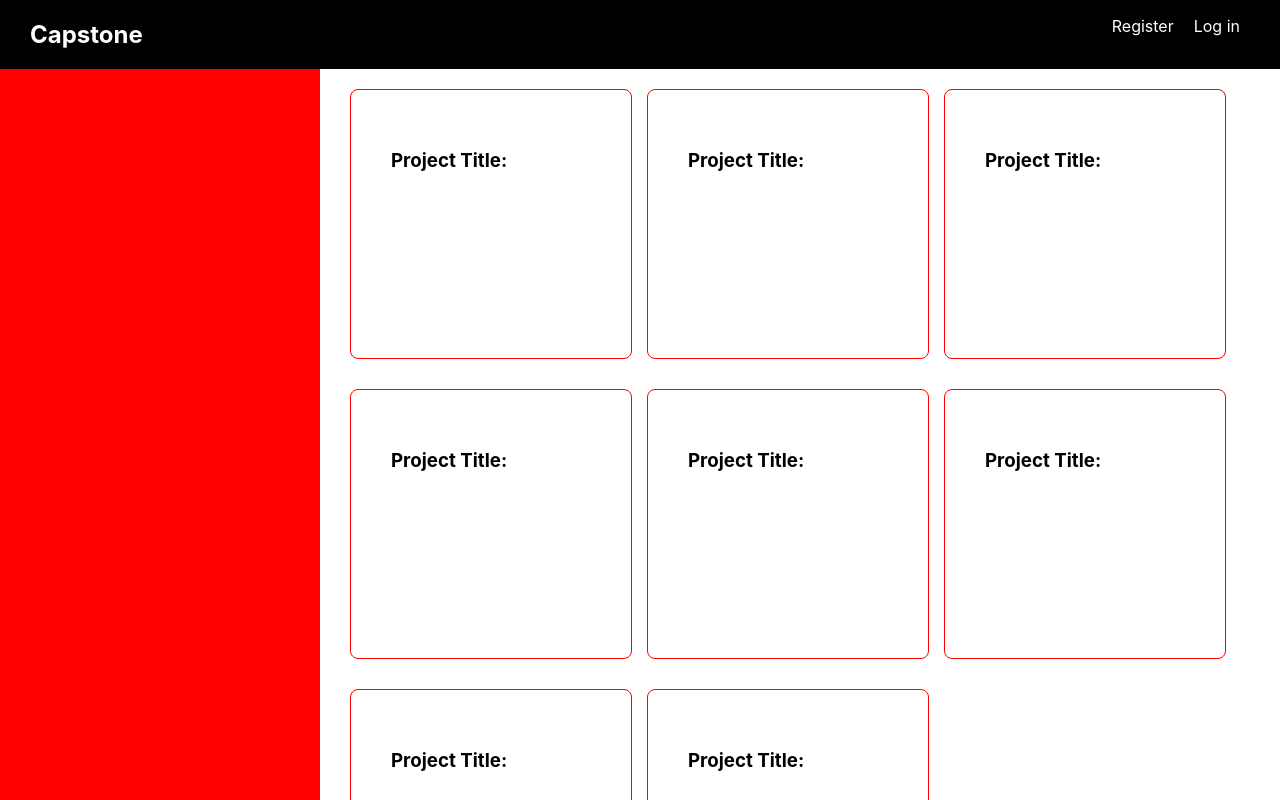
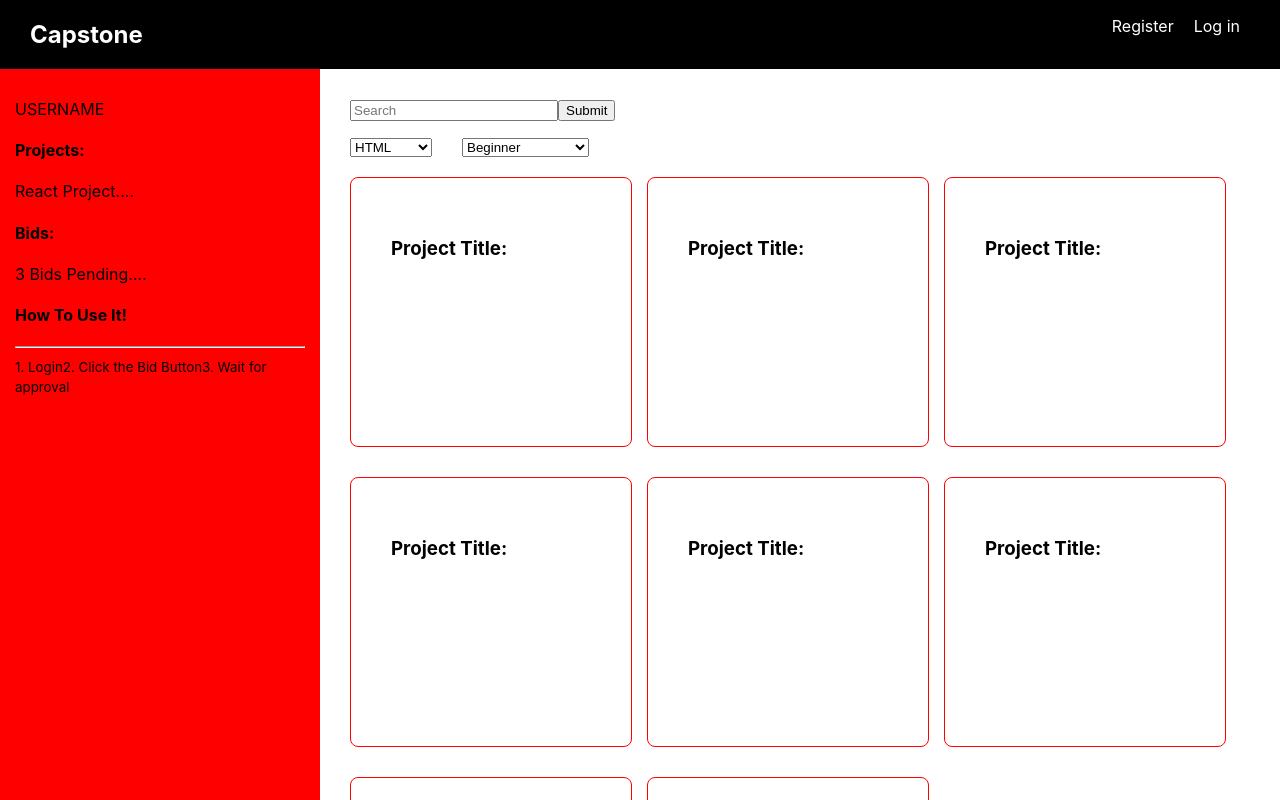
Before and after one commit to thinkful-ei-bee/A-team-capstone, a React (Create React App) app: page / in a window 1280 px wide. Shown: the top 800 px of the page. Built offline with nearby package versions, Linux system fonts and the light colour scheme.

Commit message:
added Sidbar component

```diff
--- a/src/Components/MainPage/MainPage.js
+++ b/src/Components/MainPage/MainPage.js
@@ -1,14 +1,17 @@
 import React from 'react';
 import SingleProject from "../SingleProject/SingleProject";
+import Filters from "../Filters/Filters";
+import SideBar from "../SideBar/SideBar";
 
 class MainPage extends React.Component {
 
     render() {
         return (
             <section className="main-grid">
-                <aside className="sidebar"></aside>
+                <SideBar></SideBar>
                 <main>
-                    <section class="main-project-grid">
+                    <Filters></Filters>
+                    <section className="main-project-grid">
                         <SingleProject classname="btn"></SingleProject>
                         <SingleProject classname="btn"></SingleProject>
                         <SingleProject classname="btn"></SingleProject>
```
